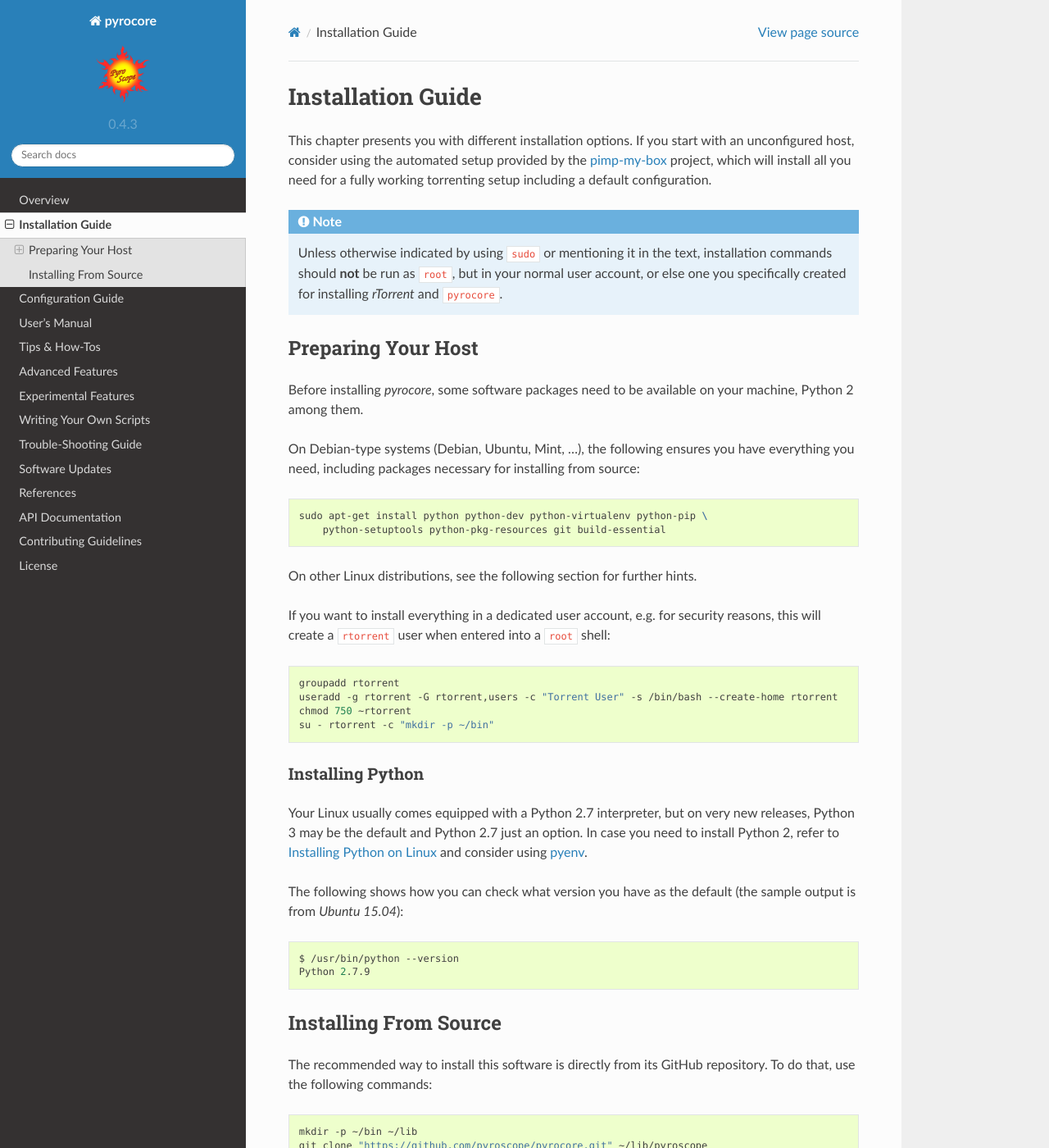
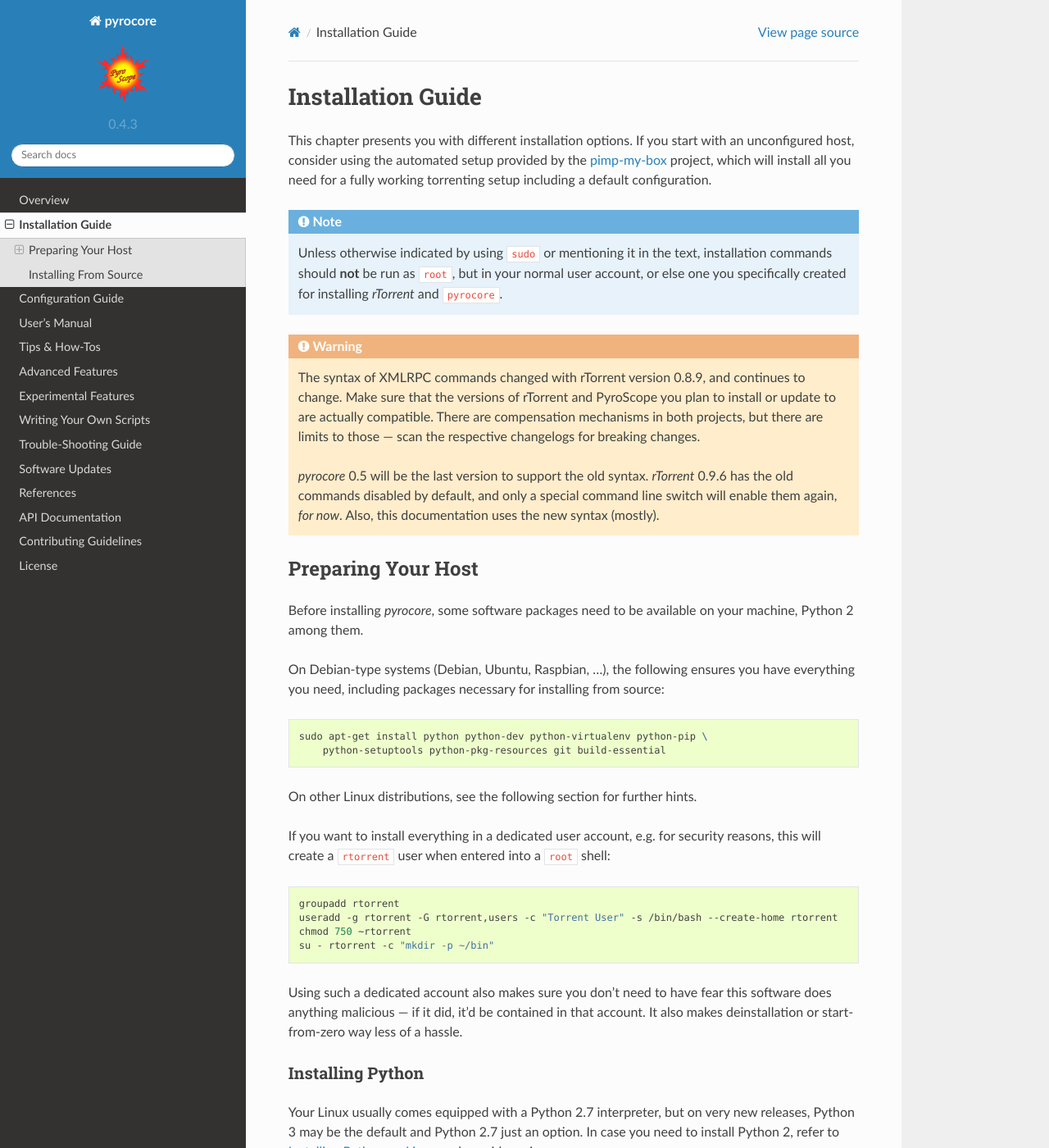
Before and after one commit to pyroscope/pyrocore, a Sphinx documentation site: the page built from docs/installation.rst, in a window 1280 px wide and 1400 px high. Shown: the whole window at 82% size. Built offline with Sphinx 7.4.7 and the Read the Docs theme 2.0.0, drawn with Linux system fonts in a browser that asks for light colours; some of the changed text lies outside the part shown.

Commit message:
docs: minor additions to installation chapter

```diff
--- a/docs/installation.rst
+++ b/docs/installation.rst
@@ -14,6 +14,8 @@ configuration.
     user account, or else one you specifically created for installing *rTorrent*
     and ``pyrocore``.
 
+.. include:: include-xmlrpc-dialects.rst
+
 .. _`pimp-my-box`: https://github.com/pyroscope/pimp-my-box#pimp-my-box
 
 
@@ -23,7 +25,7 @@ Preparing Your Host
 Before installing *pyrocore*, some software packages need to be available
 on your machine, Python 2 among them.
 
-On Debian-type systems (Debian, Ubuntu, Mint, …), the following ensures you have
+On Debian-type systems (Debian, Ubuntu, Raspbian, …), the following ensures you have
 everything you need, including packages necessary for installing from source:
 
 .. code-block:: shell
@@ -43,6 +45,10 @@ when entered into a ``root`` shell:
     useradd -g rtorrent -G rtorrent,users -c "Torrent User" -s /bin/bash --create-home rtorrent
     chmod 750 ~rtorrent
     su - rtorrent -c "mkdir -p ~/bin"
+
+Using such a dedicated account also makes sure you don't need to have fear
+this software does anything malicious — if it did, it'd be contained in that
+account. It also makes deinstallation or start-from-zero way less of a hassle.
 
 
 Installing Python
@@ -82,7 +88,7 @@ To do that, use the following commands:
     ~/lib/pyroscope/update-to-head.sh
 
     # Check success
-    pyroadmin --version
+    pyroadmin --version  # call "exec $SHELL -l" if this fails, and retry
 
 You can choose a different install directory, just change the paths
 accordingly. If then anything fails, stop changing things and stick
```
